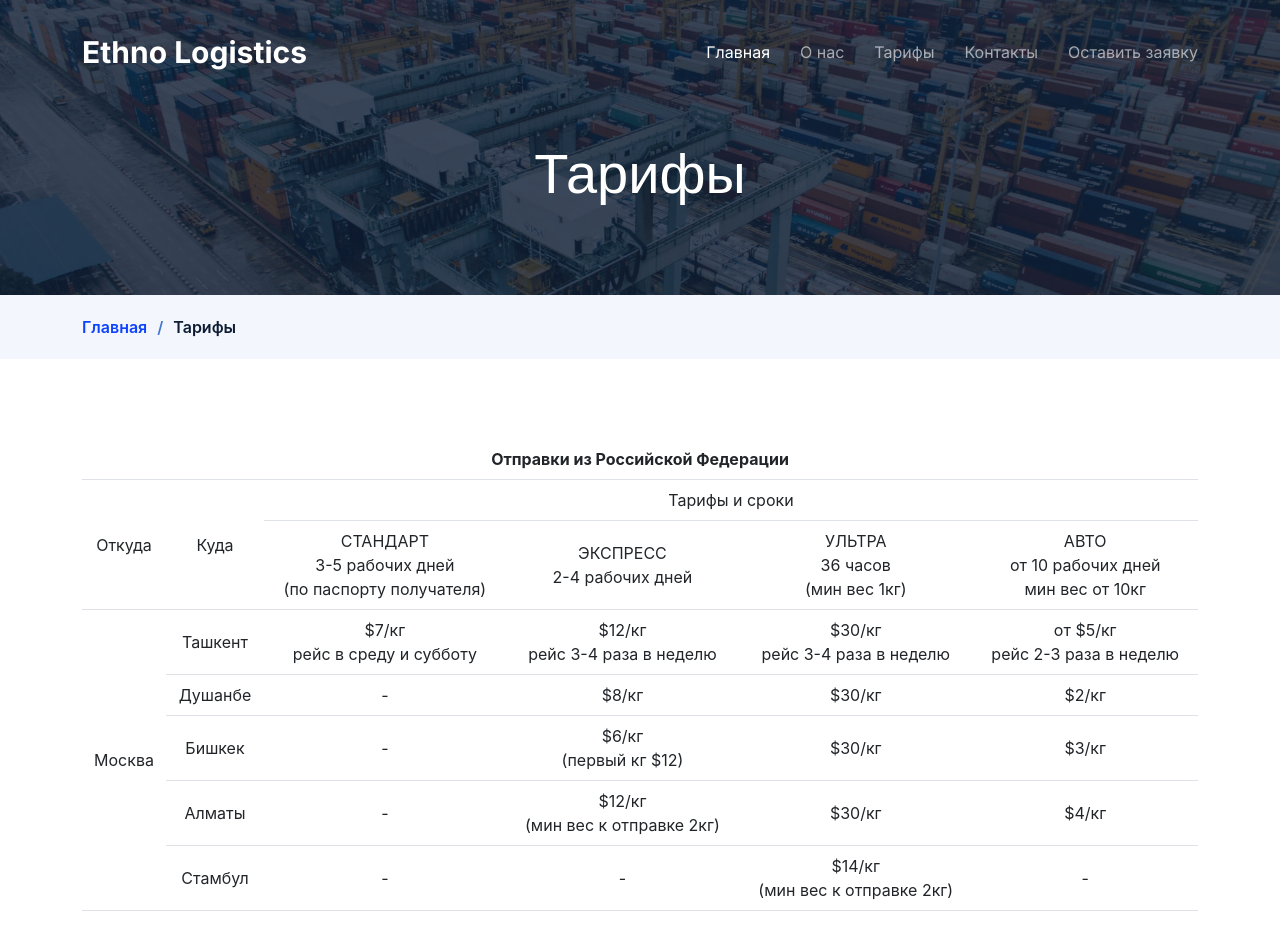
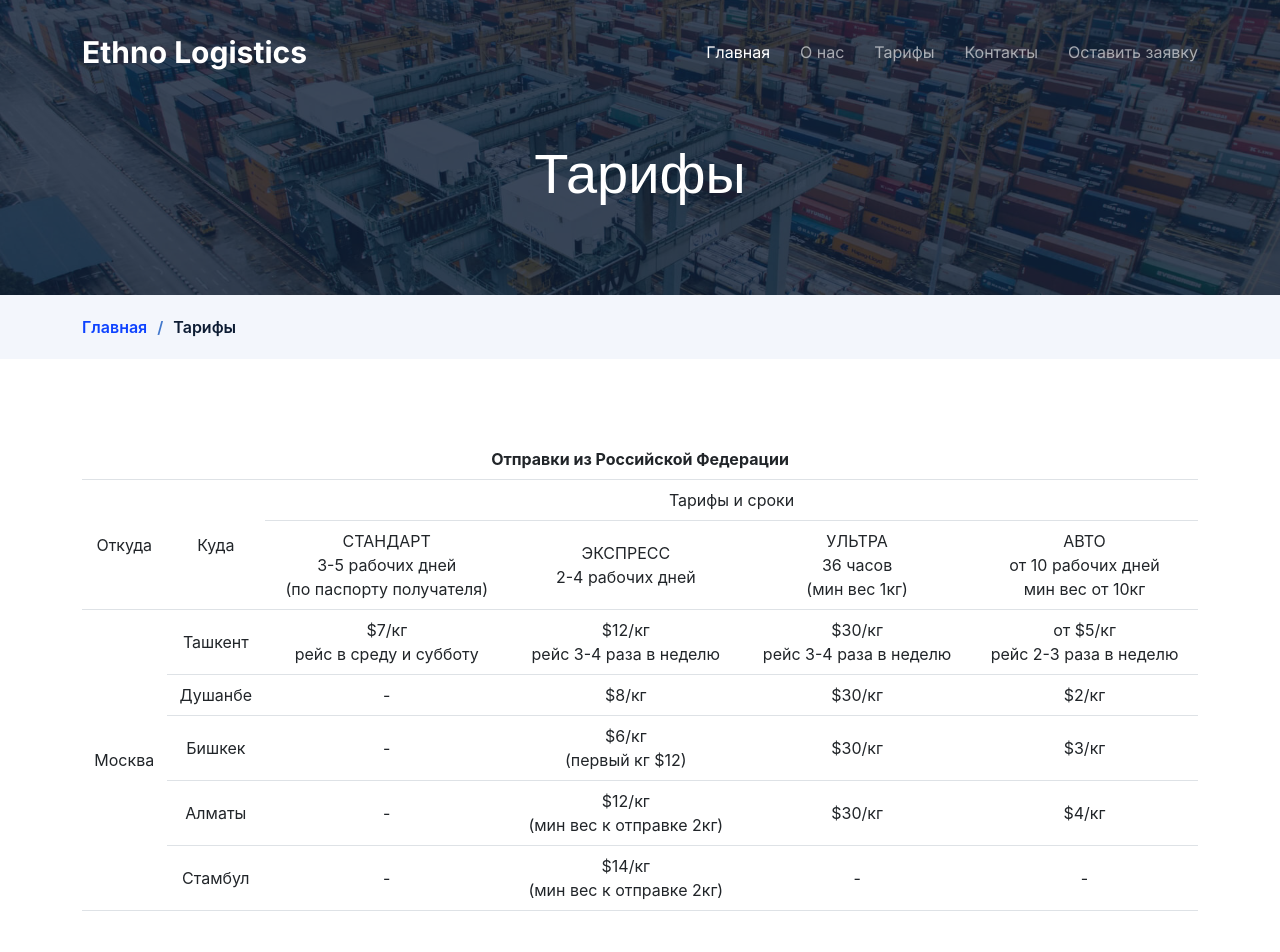
Before and after one commit to aashurov/EDSystems.Landing, a React (Create React App) app: page /pricing in a window 1280 px wide. Shown: the top 952 px of the page. Built offline with nearby package versions, Linux system fonts and the light colour scheme; no server answers.

Commit message:
Changes committed: Sun Aug  6 20:15:00 +05 2023 from Azizs-MacBook-Pro.local

```diff
--- a/src/pages/Pricing.tsx
+++ b/src/pages/Pricing.tsx
@@ -87,8 +87,8 @@ function Pricing(){
                            <tr>
                                <td className="align-middle">Стамбул</td>
                                <td className="align-middle">-</td>
+                               <td className="align-middle">$14/кг <br/>(мин вес к отправке 2кг)</td>
                                <td className="align-middle">-</td>
-                               <td className="align-middle">$14/кг <br/>(мин вес к отправке 2кг)</td>
                                <td className="align-middle">-</td>
                            </tr>
                            </tbody>
```
